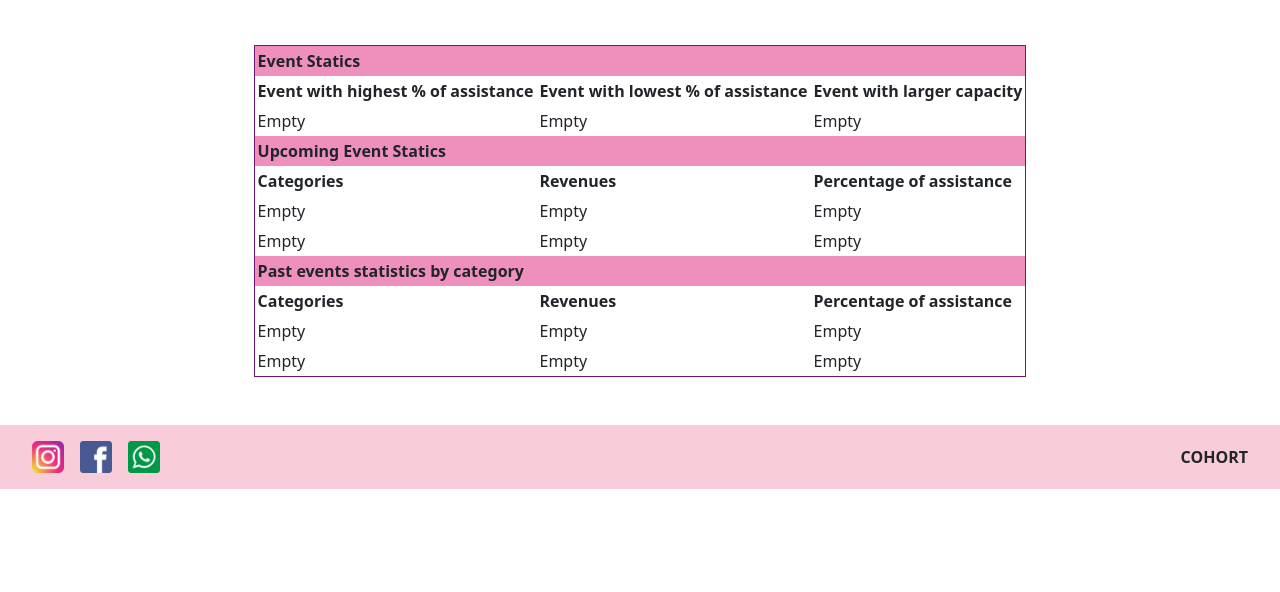
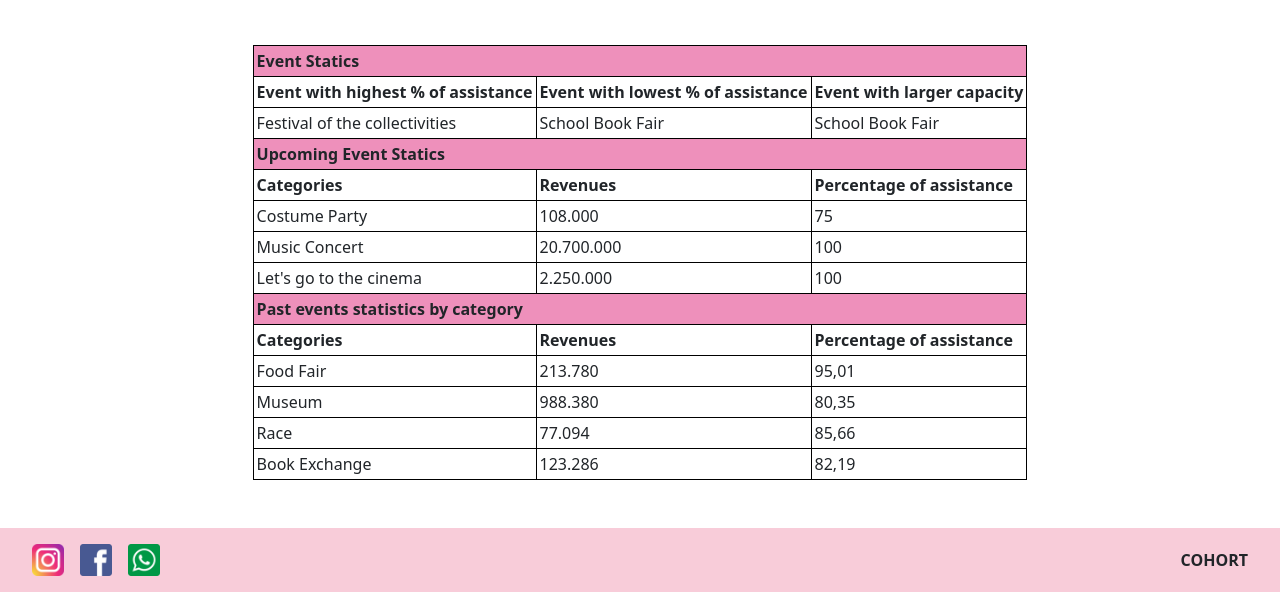
Before and after one commit to nataliafuentesg/Sprint_1, a plain HTML site: page assets/pages/stats.html in a window 1280 px wide. Shown: the part 381-973 px from the top of the page. Before the commit the page ends 870 px from the top, so only its background shows below. Drawn offline with nearby package versions, Linux system fonts and the light colour scheme.

Commit message:
second commit

```diff
--- a/assets/pages/stats.html
+++ b/assets/pages/stats.html
@@ -54,10 +54,10 @@
 
         <!-- banner -->
         <div>
-            <div  id="carouselExampleAutoplaying" class="carousel slide" data-bs-ride="carousel">
+            <div id="carouselExampleAutoplaying" class="carousel slide" data-bs-ride="carousel">
 
 
-                <div class="carousel-inner" >
+                <div class="carousel-inner">
                     <div class="carousel-item active">
                         <div class="d-flex justify-content-center">
                             <img src="../Images/optional_banner_1.jpg" class="img-fluid" alt="Sushi">
@@ -91,27 +91,26 @@
         </div>
 
         <div class="container d-flex p-5 justify-content-center">
+
             <table>
-                <thead>
+
                 <tr>
                     <th class="headerTable" colspan="3">Event Statics</th>
                 </tr>
+
                 <tr>
                     <th>Event with highest % of assistance</th>
                     <th>Event with lowest % of assistance</th>
                     <th>Event with larger capacity</th>
                 </tr>
-                </thead>
 
-                <tbody>
                 <tr>
-                        <td> Empty </td>
-                        <td> Empty </td>
-                        <td> Empty </td>
+                    <td> Festival of the collectivities </td>
+                    <td> School Book Fair </td>
+                    <td> School Book Fair </td>
                 </tr>
-                </tbody>
 
-                <thead>
+
                 <tr>
                     <th class="headerTable" colspan="3">Upcoming Event Statics</th>
                 </tr>
@@ -122,21 +121,28 @@
                     <th>Percentage of assistance</th>
                 </tr>
 
-                </thead>
-                <tbody>
+
+
                 <tr>
-                        <td> Empty </td>
-                        <td> Empty </td>
-                        <td> Empty </td>
+                    <td> Costume Party </td>
+                    <td> 108.000 </td>
+                    <td> 75 </td>
                 </tr>
+
                 <tr>
-                        <td> Empty </td>
-                        <td> Empty </td>
-                        <td> Empty </td>
+                    <td> Music Concert </td>
+                    <td> 20.700.000 </td>
+                    <td> 100 </td>
                 </tr>
-                </tbody>
 
-                <thead>
+                <tr>
+                    <td> Let's go to the cinema </td>
+                    <td> 2.250.000 </td>
+                    <td> 100 </td>
+                </tr>
+
+
+
                 <tr>
                     <th class="headerTable" colspan="3">Past events statistics by category</th>
                 </tr>
@@ -147,19 +153,28 @@
                     <th>Percentage of assistance</th>
                 </tr>
 
-                </thead>
-                <tbody>
+
                 <tr>
-                        <td> Empty </td>
-                        <td> Empty </td>
-                        <td> Empty </td>
+                    <td> Food Fair </td>
+                    <td> 213.780 </td>
+                    <td> 95,01 </td>
                 </tr>
                 <tr>
-                        <td> Empty </td>
-                        <td> Empty </td>
-                        <td> Empty </td>
+                    <td> Museum </td>
+                    <td> 988.380 </td>
+                    <td> 80,35 </td>
                 </tr>
-                </tbody>
+                <tr>
+                    <td> Race </td>
+                    <td> 77.094 </td>
+                    <td> 85,66 </td>
+                </tr>
+                <tr>
+                    <td> Book Exchange </td>
+                    <td> 123.286 </td>
+                    <td> 82,19 </td>
+                </tr>
+
             </table>
 
         </div>
--- a/assets/style/style.css
+++ b/assets/style/style.css
@@ -175,7 +175,10 @@ footer p{
     justify-content: center;
     width: 60%;
     padding: 1rem;
-    box-shadow: rgba(60, 64, 67, 0.3) 0px 1px 2px 0px, rgba(60, 64, 67, 0.15) 0px 1px 3px 1px;}
+    box-shadow: rgba(60, 64, 67, 0.3) 0px 1px 2px 0px, rgba(60, 64, 67, 0.15) 0px 1px 3px 1px;
+}
+
+
 
 .btn-primary{
     background-color: var(--color2) !important;
@@ -187,16 +190,6 @@ footer p{
     width: 90%;
 }
 
-table, td, th, thead, tr {
-
-    border: 1px solid rgb(111, 21, 114);
-    border-collapse: collapse;
-    padding: 3px;
-    text-align: left;
-
-
-}
-
 .form-check-input:checked {
     background-color: var(--color2) !important;
     border-color: var(--color2) !important;
@@ -206,6 +199,16 @@ table, td, th, thead, tr {
 
 .headerTable{
     background-color: var(--color3);
+}
+
+table, td, th {
+
+    border: 1px solid rgb(0, 0, 0) !important;
+    border-collapse: collapse;
+    padding: 3px;
+    text-align: left;
+
+
 }
 
 .detail {
```
Also changed, not shown: assets/pages/contact.html (+1 -1 lines), assets/pages/upcomingEvents.html (+8 -9 lines), assets/Images/Amazing_Events_Imformation_task1.txt. Lines whose indentation alone changed are shown as unchanged.
